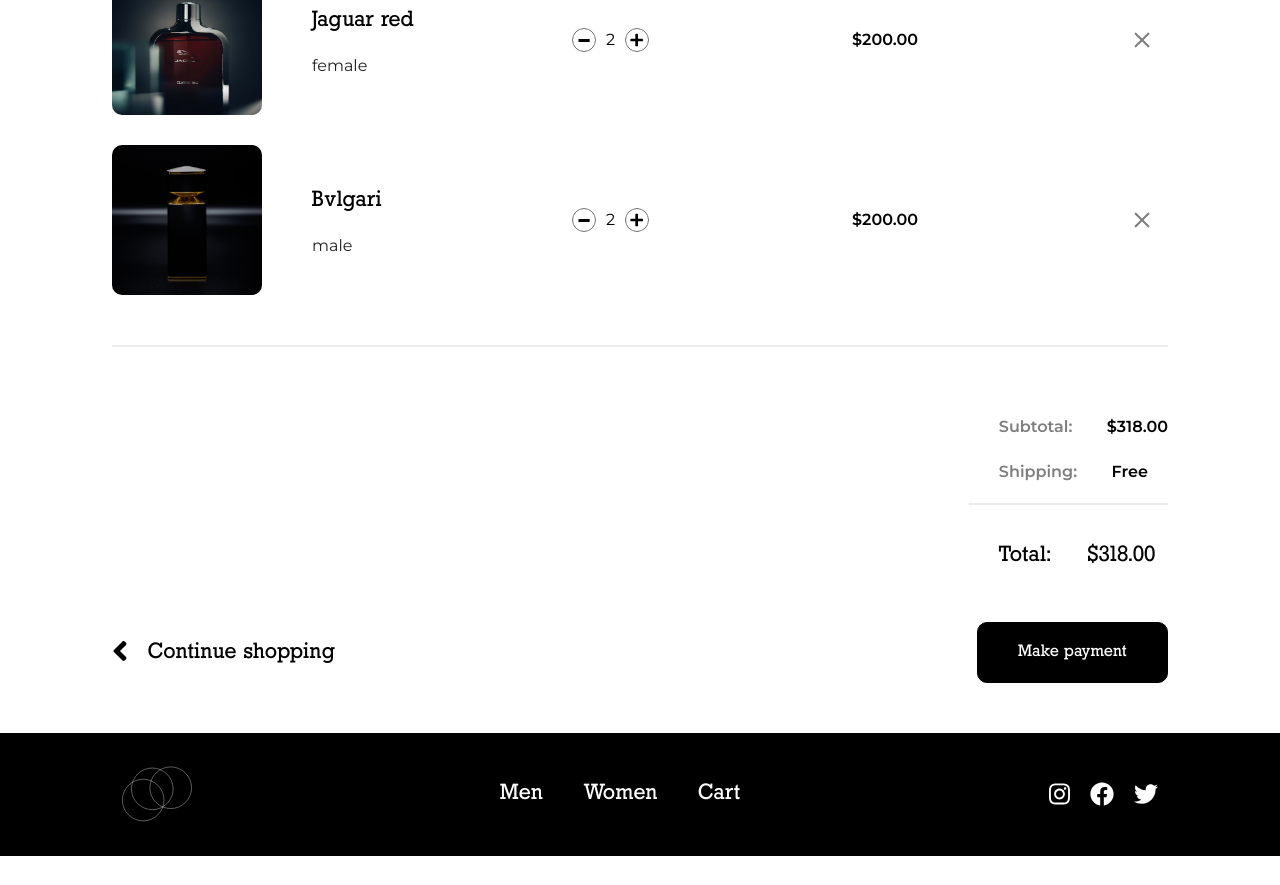
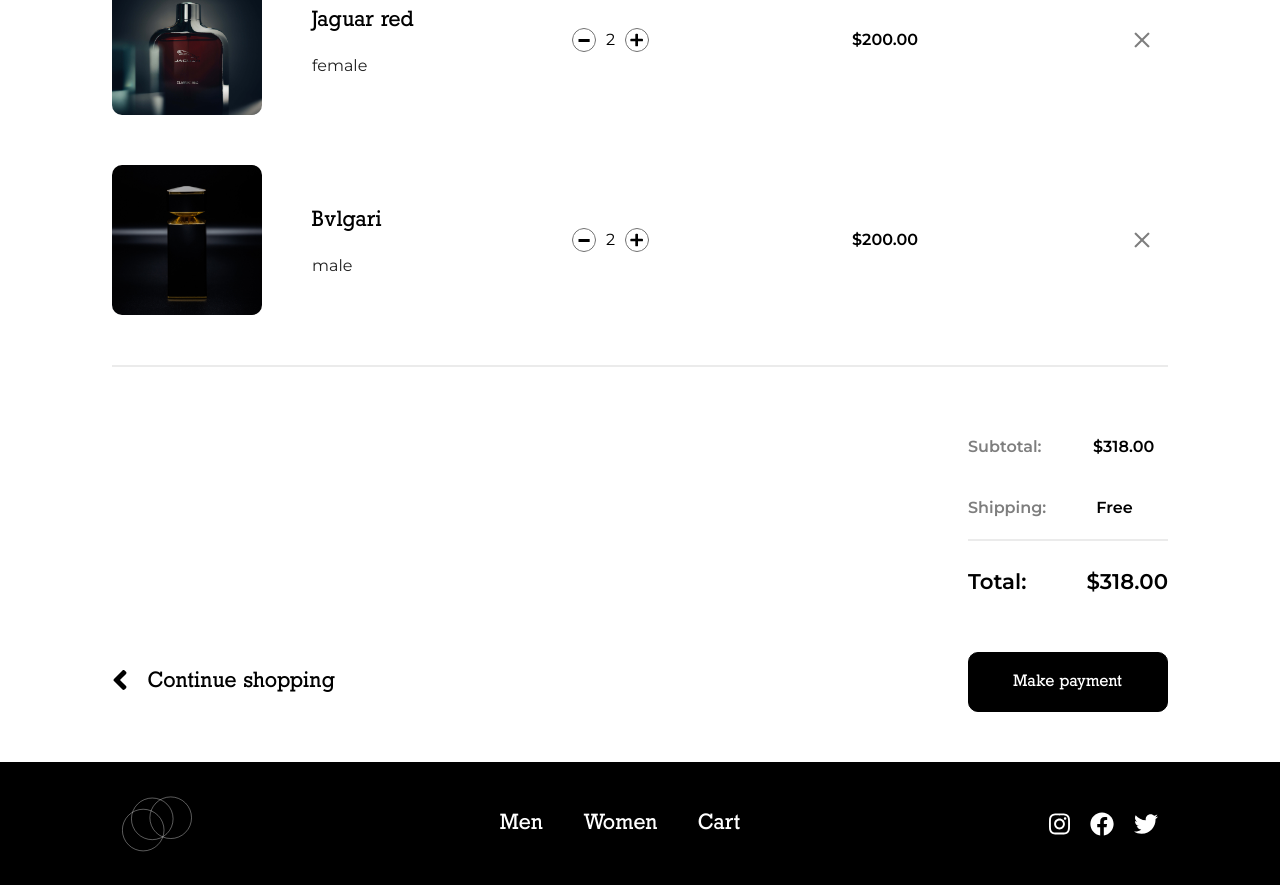
Before and after one commit to Nodenkey/evodia, a Next.js app: page /shopping-cart in a window 1280 px wide. Shown: the part 397-1282 px from the top of the page. Before the commit the page ends 1253 px from the top, so only its background shows below. Built offline with nearby package versions, Linux system fonts and the light colour scheme; no server answers.

Commit message:
Make shopping cart page responsive

```diff
--- a/components/navbar/navbarStyles.js
+++ b/components/navbar/navbarStyles.js
@@ -10,6 +10,9 @@ export const NavbarWrapper = styled.nav`
   top: 0;
   left: 0;
   z-index: 99;
+  svg {
+    cursor: pointer;
+  }
 `;
 
 export const MenuButton = styled.button`
@@ -40,9 +43,11 @@ export const MenuButton = styled.button`
   }
   >div:nth-child(1) {
     transform: ${({open}) => open ? 'rotate(45deg) translate(25%, 25%)' : 'rotate(0deg) translate(0, 0)'};
+    margin-left: ${({open}) => open ? '-10px' : '0'};;
   }
   >div:nth-child(3) {
     transform: ${({open}) => open ? 'rotate(-45deg) translate(30%, -200%)' : 'rotate(0deg) translate(0, 0)'};
+    margin-left: ${({open}) => open ? '-10px' : '0'};;
   }
 `;
 
--- /dev/null
+++ b/components/shopping-cart-components/empty-cart/emptyCart.js
@@ -0,0 +1,18 @@
+import React from 'react';
+import {EmptyCartWrapper} from "./emptyCartStyles";
+import {FontAwesomeIcon} from "@fortawesome/react-fontawesome";
+import {faShoppingCart} from "@fortawesome/free-solid-svg-icons";
+import {HeaderFive, Paragraph} from "../../../globals/globalStyles";
+import Link from "next/link";
+
+const EmptyCart = () => {
+    return (
+        <EmptyCartWrapper vertical>
+            <FontAwesomeIcon icon={faShoppingCart}/>
+            <HeaderFive>Your cart is currently empty</HeaderFive>
+           <Link href='/shopping'><Paragraph>Continue shopping</Paragraph></Link>
+        </EmptyCartWrapper>
+    );
+};
+
+export default EmptyCart;
--- /dev/null
+++ b/components/shopping-cart-components/empty-cart/emptyCartStyles.js
@@ -0,0 +1,20 @@
+import styled from "styled-components";
+import {palette} from "../../../utils";
+import {Flex} from "../../../globals/globalStyles";
+
+export const EmptyCartWrapper = styled(Flex)`
+  min-height: 50vh;
+  svg {
+    color: ${palette.lightRed};
+    font-size: 7rem;
+  }
+  h5 {
+    color: ${palette.grey};
+  }
+  p {
+    text-decoration: underline;
+    font-weight: 600;
+    cursor: pointer;
+    margin-top: 0;
+  }
+`;
--- a/components/shopping-cart-components/shopping-card-list/shoppingCartList.js
+++ b/components/shopping-cart-components/shopping-card-list/shoppingCartList.js
@@ -1,12 +1,13 @@
 import React from 'react';
-import {AddMinus} from "../shoppingCartStyles";
-import {Flex, Grid, HeaderFive, Paragraph, Sub} from "../../../globals/globalStyles";
+import {AddMinus, DesktopGridList, PhoneListContainer, PhoneListWrapper} from "../shoppingCartStyles";
+import {Flex, HeaderFive, Paragraph, Sub} from "../../../globals/globalStyles";
 import Image from "next/image";
 import {CartPerfumes} from "../../../utils/staticData";
 
 const ShoppingCartList = () => {
     return CartPerfumes.map((perfume, index) =>
-                        <Grid num={['2fr 1fr 1fr .2fr']} justifyFlexStart className='item-row' key={index}>
+        <div key={index}>
+            <DesktopGridList num={['2fr 1fr 1fr .2fr']} justifyFlexStart className='item-row'>
                 <Flex>
                     <Image src={perfume.image} width={150} height={150} objectFit='cover'/>
                     <div className='shopping-cart-text'>
@@ -21,7 +22,24 @@ const ShoppingCartList = () => {
                 </AddMinus>
                 <Paragraph style={{fontWeight: 600}}>$200.00</Paragraph>
                 <img src="/assets/images/SVG/close.svg" alt="close" style={{cursor: 'pointer'}}/>
-                        </Grid>
+            </DesktopGridList>
+            <PhoneListWrapper>
+                <PhoneListContainer className='item-row'>
+                    <Image src={perfume.image} width={150} height={150} objectFit='cover'/>
+                    <div className='shopping-cart-text'>
+                        <HeaderFive>{perfume.name}</HeaderFive>
+                        <Sub>{perfume.gender}</Sub>
+                    </div>
+                    <AddMinus>
+                        <img src='/assets/images/SVG/minus.svg' alt='minus-sign'/>
+                        <Paragraph>2</Paragraph>
+                        <img src='/assets/images/SVG/plus.svg' alt='plus-sign'/>
+                    </AddMinus>
+                    <Paragraph style={{fontWeight: 600}}>$200.00</Paragraph>
+                </PhoneListContainer>
+                <img src="/assets/images/SVG/close.svg" alt="close" style={{cursor: 'pointer'}} id='list-close'/>
+            </PhoneListWrapper>
+        </div>
     )
 
 };
--- a/components/shopping-cart-components/shopping-cart-total/shoppingCartTotal.js
+++ b/components/shopping-cart-components/shopping-cart-total/shoppingCartTotal.js
@@ -1,6 +1,6 @@
 import React from 'react';
-import {Divider, Flex, Greyed, HeaderFive, Paragraph} from "../../../globals/globalStyles";
-import {ShoppingCartTotalWrapper} from "./shoppingCartTotalStyles";
+import {Divider, Flex, Greyed, Grid, HeaderFive, Paragraph} from "../../../globals/globalStyles";
+import {PaymentButtonContainer, PriceContainer, ShoppingCartTotalWrapper} from "./shoppingCartTotalStyles";
 import Button from "../../button/button";
 import {FontAwesomeIcon} from "@fortawesome/react-fontawesome";
 import {faAngleLeft} from "@fortawesome/free-solid-svg-icons";
@@ -9,19 +9,16 @@ import Link from "next/link";
 const ShoppingCartTotal = () => {
     return (
         <ShoppingCartTotalWrapper>
-            <Flex spaceBetween>
-                <div/>
-                <div>
-                    <Paragraph><Greyed>Subtotal:</Greyed> <span className='left'>$318.00</span></Paragraph>
-                    <Paragraph><Greyed>Shipping:</Greyed> <span className='left'>Free</span></Paragraph>
+                <PriceContainer>
+                    <Grid num='2' phoneNum='2' justifyFlexStart gap='50px'><Paragraph><Greyed>Subtotal:</Greyed></Paragraph> <Paragraph>$318.00</Paragraph></Grid>
+                    <Grid num='2' phoneNum='2' justifyFlexStart gap='50px'><Paragraph><Greyed>Shipping:</Greyed></Paragraph> <Paragraph>Free</Paragraph></Grid>
                     <Divider/>
-                    <HeaderFive>Total: <span className='left'>$318.00</span></HeaderFive>
-                </div>
-            </Flex>
-            <Flex spaceBetween style={{marginTop: 30}}>
+                   <Grid num='2' phoneNum='2' justifyFlexStart gap='50px'><Paragraph className='total'>Total: </Paragraph><Paragraph className='total'>$318.00</Paragraph></Grid>
+                </PriceContainer>
+            <PaymentButtonContainer spaceBetween>
                <Link href='/shopping'><Flex style={{cursor: 'pointer'}}><FontAwesomeIcon icon={faAngleLeft}/><HeaderFive style={{margin: 0}}>Continue shopping</HeaderFive></Flex></Link>
-                <Button type='secondary' squared>Make payment</Button>
-            </Flex>
+                <div><Button type='secondary' squared fluid>Make payment</Button></div>
+            </PaymentButtonContainer>
         </ShoppingCartTotalWrapper>
     );
 };
--- a/components/shopping-cart-components/shopping-cart-total/shoppingCartTotalStyles.js
+++ b/components/shopping-cart-components/shopping-cart-total/shoppingCartTotalStyles.js
@@ -1,17 +1,54 @@
 import styled from "styled-components";
+import {typeScale} from "../../../utils";
+import {Flex} from "../../../globals/globalStyles";
 
 export const ShoppingCartTotalWrapper = styled.div`
-  padding: 50px 0;
+  padding: 30px 0;
   font-weight: 600;
-  p,h5 {
-    margin-left: 30px;
+
+  .total {
+    font-size: ${typeScale.paragraph};
+    @media only screen and (min-width: 600px) {
+      font-size: ${typeScale.headerFive};
+    }
   }
-  .left {
-    margin-left: 30px;
+  @media only screen and (min-width: 600px) {
+    padding: 50px 0;
   }
+
   svg {
     font-size: 2rem;
     margin-right: 20px;
     margin-bottom: 3px;
   }
 `;
+
+export const PriceContainer = styled.div`
+  width: 200px;
+  @media only screen and (min-width: 600px) {
+    margin-left: auto;
+  }
+`;
+
+export const PaymentButtonContainer = styled(Flex)`
+  margin-top: 30px;
+  @media only screen and (max-width: 600px) {
+    flex-direction: row-reverse;
+    svg {
+      display: none;
+    }
+
+    div:last-child {
+      margin-right: 10vw;
+    }
+
+    h5 {
+      text-decoration: underline;
+    }
+  }
+  @media only screen and (min-width: 600px) {
+    button {
+      width: 200px;
+    }
+  }
+`;
--- a/components/shopping-cart-components/shoppingCartStyles.js
+++ b/components/shopping-cart-components/shoppingCartStyles.js
@@ -3,7 +3,7 @@ import {Flex, Grid} from "../../globals/globalStyles";
 import {palette} from "../../utils";
 
 export const ShoppingCartWrapper = styled.div`
-  min-height: 80vh;
+  min-height: calc(100vh - 213px);
   margin-top: 80px;
   h2 {
     margin-top: 120px;
@@ -15,7 +15,6 @@ export const ShoppingCartWrapper = styled.div`
     border-radius: 10px;
   }
   .shopping-cart-text {
-    margin-left: 50px;
     h5 {
       margin-top: 0;
     }
@@ -32,6 +31,37 @@ export const ShoppingCartWrapper = styled.div`
   .item-row {
     margin-bottom: 0;
   }
+  @media only screen and (min-width: 600px) {
+    .shopping-cart-text {
+      margin-left: 50px;
+    }
+  }
+`;
+
+export const DesktopGridList = styled(Grid)`
+    @media only screen and (max-width: 600px) {
+      display: none;
+    }
+`;
+
+export const PhoneListContainer = styled.div`
+  display: grid;
+  grid-template-columns: 1fr 1fr;
+  align-items: center;
+  justify-items: left;
+  grid-gap: 10px 10vw;
+`;
+
+export const PhoneListWrapper = styled.div`
+  position: relative;
+  #list-close {
+    position: absolute;
+    top: -10px;
+    right: 20px;
+  }
+  @media only screen and (min-width: 600px) {
+    display: none;
+  }
 `;
 
 export const AddMinus = styled(Flex)`
@@ -45,4 +75,7 @@ export const AddMinus = styled(Flex)`
 
 export const ShoppingCartTitle = styled(Grid)`
   color: ${palette.darkGrey};
+  @media only screen and (max-width: 600px) {
+    display: none;
+  }
 `;
--- a/components/svg/logo/logo.js
+++ b/components/svg/logo/logo.js
@@ -1,9 +1,11 @@
 import React from 'react';
 import {LogoWrapper} from "./logoStyles";
+import Link from "next/link";
+
 
 const Logo = () => {
     return (
-        <LogoWrapper xmlns="http://www.w3.org/2000/svg" viewBox="0 0 972.55 757.71">
+        <Link href='/'><LogoWrapper xmlns="http://www.w3.org/2000/svg" viewBox="0 0 972.55 757.71">
             <g id="Layer_2" data-name="Layer 2">
                 <g id="Layer_1-2" data-name="Layer 1">
                     <g id="logo">
@@ -23,6 +25,7 @@ const Logo = () => {
                 </g>
             </g>
         </LogoWrapper>
+        </Link>
     );
 };
 
--- a/pages/shopping-cart.js
+++ b/pages/shopping-cart.js
@@ -1,20 +1,33 @@
-import React from 'react';
+import React, {useEffect} from 'react';
 import {ShoppingCartWrapper} from "../components/shopping-cart-components/shoppingCartStyles";
 import {Container, Divider, HeaderTwo} from "../globals/globalStyles";
 import ShoppingCartHeader from "../components/shopping-cart-components/shopping-cart-header/shoppingCartHeader";
 import ShoppingCartList from "../components/shopping-cart-components/shopping-card-list/shoppingCartList";
 import ShoppingCartTotal from "../components/shopping-cart-components/shopping-cart-total/shoppingCartTotal";
+import EmptyCart from "../components/shopping-cart-components/empty-cart/emptyCart";
 
-const ShoppingCart = () => {
+const ShoppingCart = ({setPath, setDescription}) => {
+    useEffect(() => {
+        setPath('Shopping cart');
+        setDescription('Evodia web app');
+    })
+    const empty = false;
     return (
         <ShoppingCartWrapper>
             <Container>
                 <HeaderTwo>Shopping cart.</HeaderTwo>
-                <ShoppingCartHeader/>
-                <Divider/>
-                <ShoppingCartList/>
-                <Divider style={{marginTop: 50}}/>
-                <ShoppingCartTotal/>
+                {
+                    !empty ?
+                        <>
+                            <ShoppingCartHeader/>
+                            <Divider/>
+                            <ShoppingCartList/>
+                            <Divider style={{marginTop: 50}}/>
+                            <ShoppingCartTotal/>
+                        </> :
+                        <EmptyCart/>
+                }
+
             </Container>
         </ShoppingCartWrapper>
         );
```
Lines whose indentation alone changed are shown as unchanged.
